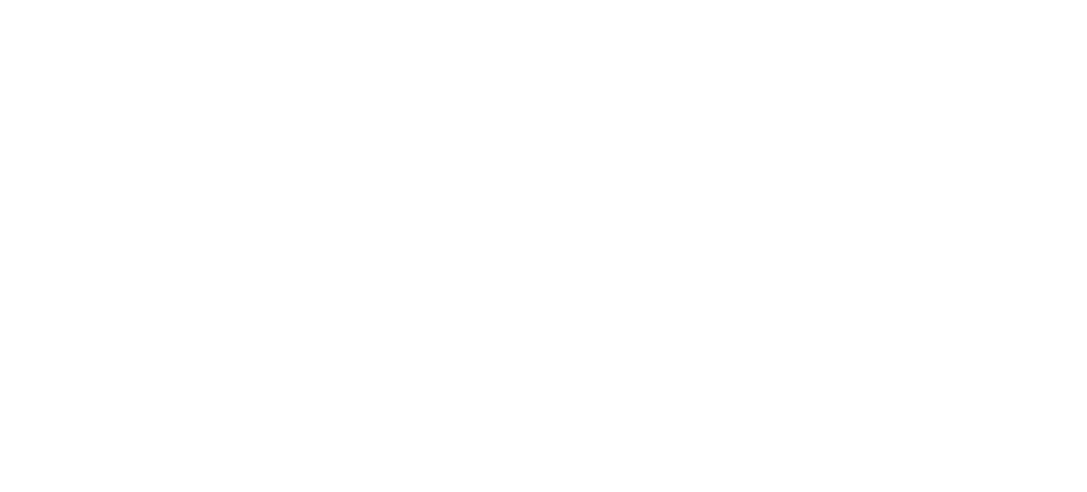
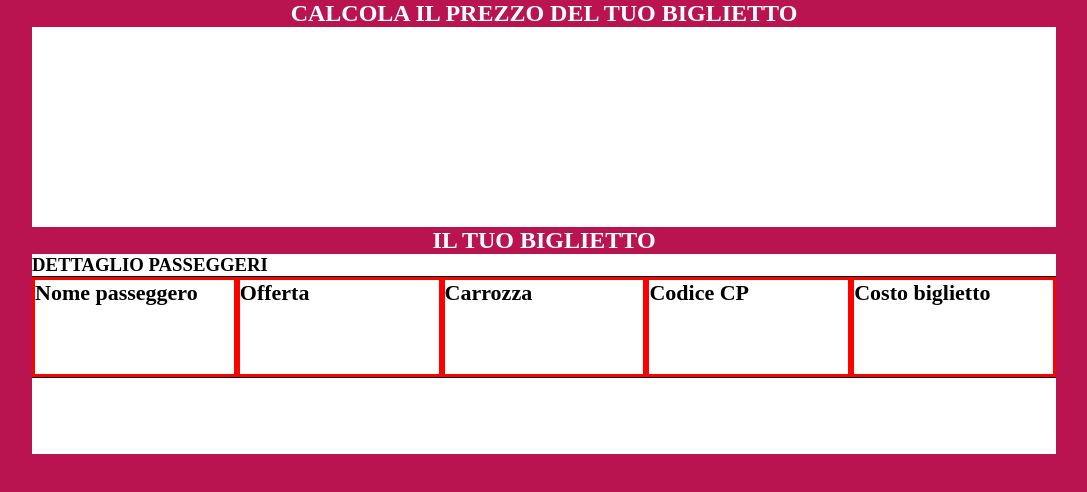
Before and after one commit to Piero-Onorati/js-biglietto-treno-form, a plain HTML site: page index.html in a window 1280 px wide. Shown: the whole page, without its empty margins (96-1183 px from the left). Drawn offline with Linux system fonts and the light colour scheme.

Commit message:
add structure for section 2 : train-ticket

```diff
--- a/css/style.css
+++ b/css/style.css
@@ -1,5 +1,59 @@
+/* COMMONS */
 *{
     margin: 0;
     padding: 0;
     box-sizing: border-box;
 }
+
+
+body{
+    background-color: #b91450;
+}
+
+.container{
+    width: 80%;
+    margin: 0 auto;
+}
+
+.section-content{
+    background-color: #ffffff;
+    height: 200px;
+}
+
+
+/* TEXT */
+h2{
+    color: white;
+    text-transform: uppercase;
+    text-align: center;
+}
+
+h3{
+    text-transform: uppercase;
+
+}
+
+h4{
+    font-size: 22px;
+    font-weight: 500;
+}
+
+h4.detail-title{
+    font-weight: 900;
+}
+
+/* SECOND SECTION: TICKET */
+
+.ticket-content{
+    display: flex;
+    align-items: center;
+    border-top: 1px solid black;
+    border-bottom: 1px solid black;
+}
+
+
+.person-name, .train-ticket-detail{
+    border: 3px solid red;
+    width: calc(100% / 5);
+    height:100px;
+}
--- a/index.html
+++ b/index.html
@@ -10,16 +10,72 @@
 </head>
 <body>
 
-    <div class="continer">
+    <div class="container">
 
         <!-- start first section: form -->
-        <section>
+        <section id="form">
+
+            <h2>calcola il prezzo del tuo Biglietto</h2>
+
+            <div class="section-content"></div>
+
+
+
 
         </section>
         <!-- end first section: form -->
 
         <!-- start second section: ticket -->
-        <section>
+        <section id="ticket">
+
+            <!-- section title -->
+            <h2>il tuo biglietto</h2>
+
+            <!-- start section contentkc -->
+            <div class="section-content">
+
+                <!-- section sub-title -->
+                <h3>Dettaglio passeggeri</h3>
+
+                <!-- train ticket content -->
+                <div class="ticket-content">
+
+                    <!-- Person name -->
+                    <div class="person-name">
+                        <h4 class="detail-title">Nome passeggero</h4>
+                        <h4 id="name"></h4>
+                    </div>
+
+                    <!-- Promotion applied -->
+                    <div class="train-ticket-detail">
+                        <h4 class="detail-title">Offerta</h4>
+                        <h4></h4>
+                    </div>
+
+                    <!-- train carriage number -->
+                    <div class="train-ticket-detail">
+                        <h4 class="detail-title">Carrozza</h4>
+                        <h4></h4>
+                    </div>
+
+                    <!-- CP code -->
+                    <div class="train-ticket-detail">
+                        <h4 class="detail-title">Codice CP</h4>
+                        <h4 class="detail-title"></h4>
+                    </div>
+
+                    <!-- ticket price -->
+                    <div class="train-ticket-detail">
+                        <h4 class="detail-title">Costo biglietto</h4>
+                        <h4></h4>
+                    </div>
+
+                </div>
+                <!-- end train ticket content -->
+
+            </div>
+            <!-- end section contentkc -->
+
 
         </section>
         <!-- end second section: ticket -->
```
